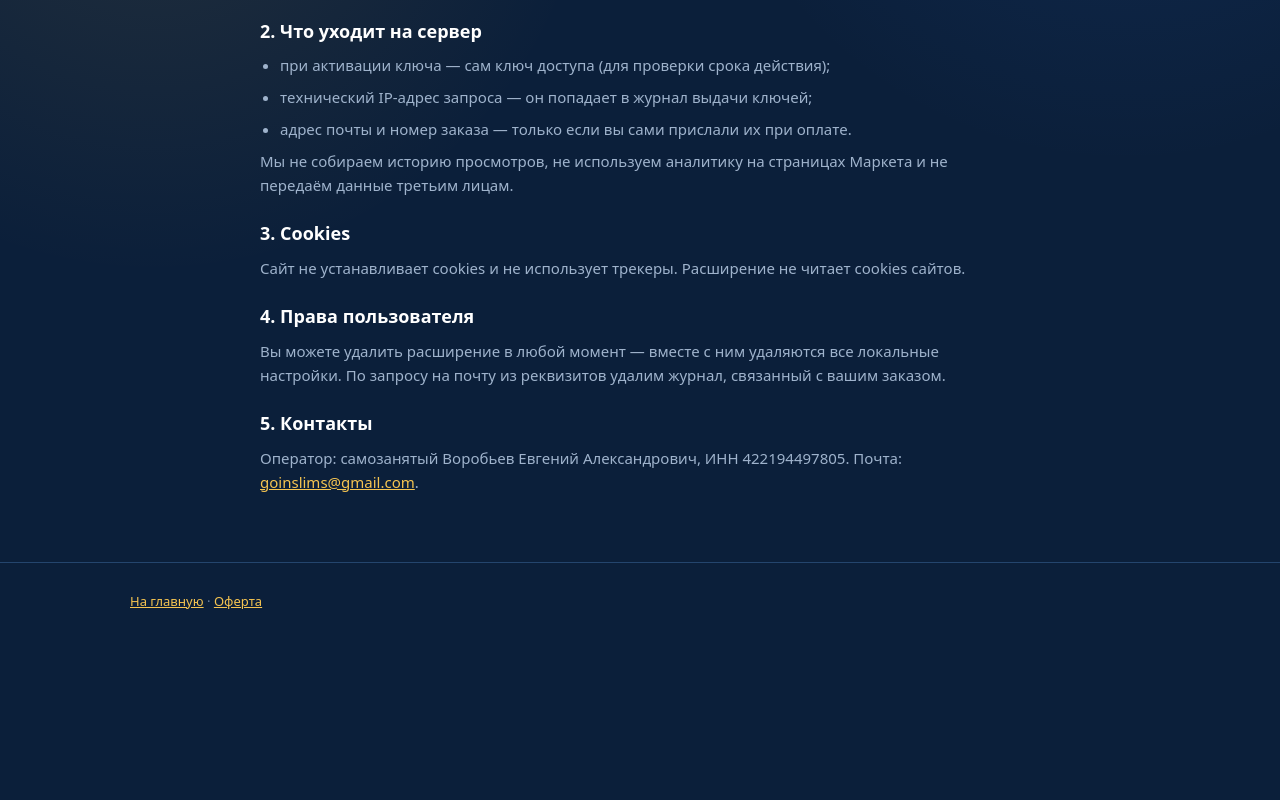
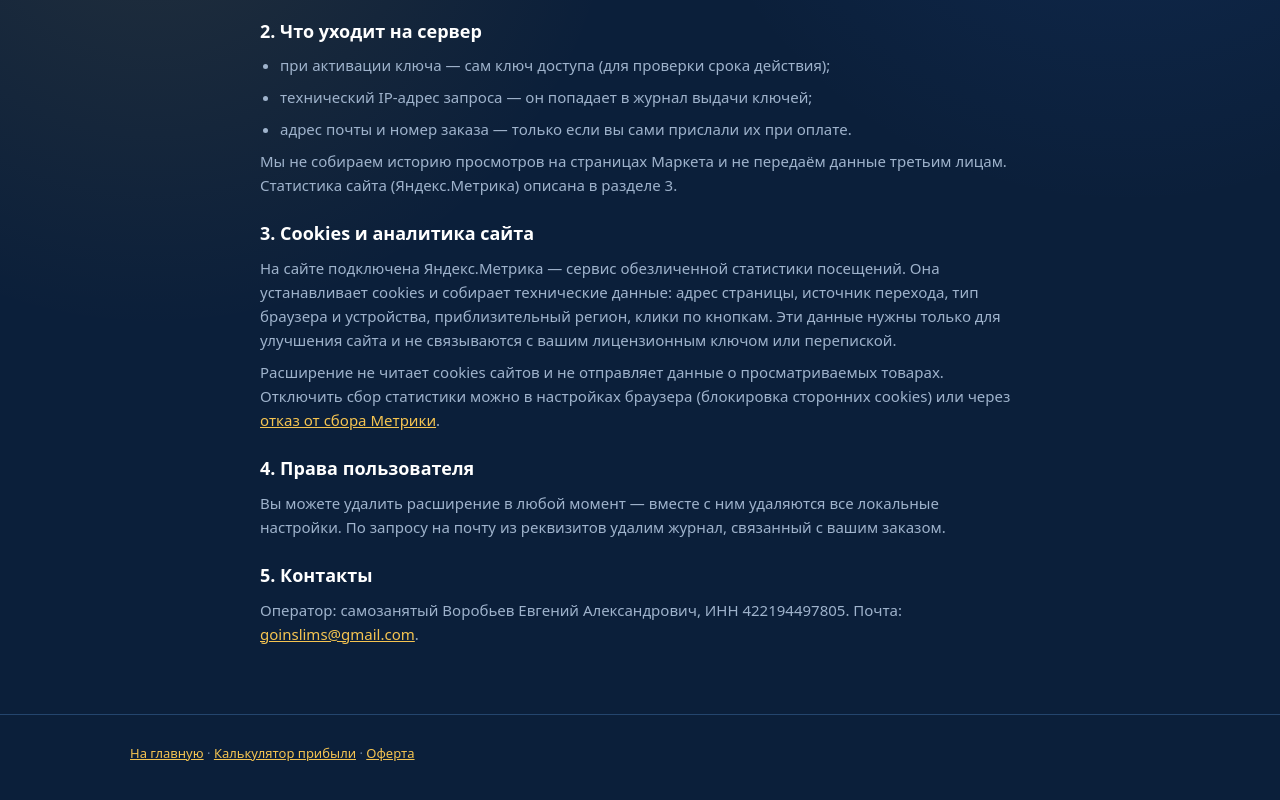
Before and after one commit to progerman666/market-sniper-site, a plain HTML site: page privacy.html in a window 1280 px wide. Shown: the part 376-1176 px from the top of the page. Before the commit the page ends 1028 px from the top, so only its background shows below. Drawn offline with Linux system fonts and the light colour scheme.

Commit message:
feat(site): Метрика и SEO-мета на страницах оплаты, оферты и политики + стили калькулятора

```diff
--- a/privacy.html
+++ b/privacy.html
@@ -4,8 +4,19 @@
 <meta charset="utf-8">
 <meta name="viewport" content="width=device-width, initial-scale=1">
 <title>Политика конфиденциальности — Маркет-Снайпер</title>
+<meta name="description" content="Какие данные обрабатывает расширение «Маркет-Снайпер» и сайт: расчёт остаётся в браузере, на сервер уходит только ключ при активации. Сайт использует Яндекс.Метрику.">
+<meta property="og:title" content="Политика конфиденциальности — Маркет-Снайпер">
+<meta property="og:description" content="Расчёт и настройки хранятся в браузере. На сервер уходит только ключ при активации.">
+<meta property="og:image" content="https://sniper.gadget-nakhodki.ru/img/badge.png">
+<meta property="og:type" content="website">
+<meta property="og:url" content="https://sniper.gadget-nakhodki.ru/privacy.html">
+<meta property="og:site_name" content="Маркет-Снайпер">
+<meta property="og:locale" content="ru_RU">
+<meta name="theme-color" content="#0b1f3a">
 <link rel="icon" href="img/icon.png">
+<link rel="canonical" href="https://sniper.gadget-nakhodki.ru/privacy.html">
 <link rel="stylesheet" href="styles.css">
+<script src="js/metrica.js"></script>
 </head>
 <body>
 <header>
@@ -29,10 +40,11 @@
     <li>технический IP-адрес запроса — он попадает в журнал выдачи ключей;</li>
     <li>адрес почты и номер заказа — только если вы сами прислали их при оплате.</li>
   </ul>
-  <p>Мы не собираем историю просмотров, не используем аналитику на страницах Маркета и не передаём данные третьим лицам.</p>
+  <p>Мы не собираем историю просмотров на страницах Маркета и не передаём данные третьим лицам. Статистика сайта (Яндекс.Метрика) описана в разделе 3.</p>
 
-  <h2>3. Cookies</h2>
-  <p>Сайт не устанавливает cookies и не использует трекеры. Расширение не читает cookies сайтов.</p>
+  <h2>3. Cookies и аналитика сайта</h2>
+  <p>На сайте подключена Яндекс.Метрика — сервис обезличенной статистики посещений. Она устанавливает cookies и собирает технические данные: адрес страницы, источник перехода, тип браузера и устройства, приблизительный регион, клики по кнопкам. Эти данные нужны только для улучшения сайта и не связываются с вашим лицензионным ключом или перепиской.</p>
+  <p>Расширение не читает cookies сайтов и не отправляет данные о просматриваемых товарах. Отключить сбор статистики можно в настройках браузера (блокировка сторонних cookies) или через <a href="https://yandex.ru/support/metrica/general/opt-out.html" target="_blank" rel="noopener">отказ от сбора Метрики</a>.</p>
 
   <h2>4. Права пользователя</h2>
   <p>Вы можете удалить расширение в любой момент — вместе с ним удаляются все локальные настройки. По запросу на почту из реквизитов удалим журнал, связанный с вашим заказом.</p>
@@ -42,7 +54,7 @@
 </main>
 
 <footer>
-  <div class="wrap"><a href="index.html">На главную</a> · <a href="offer.html">Оферта</a></div>
+  <div class="wrap"><a href="index.html">На главную</a> · <a href="kalkulyator-pribyli.html">Калькулятор прибыли</a> · <a href="offer.html">Оферта</a></div>
 </footer>
 </body>
 </html>
```
Also changed, not shown: offer.html (+12 -1 lines).
